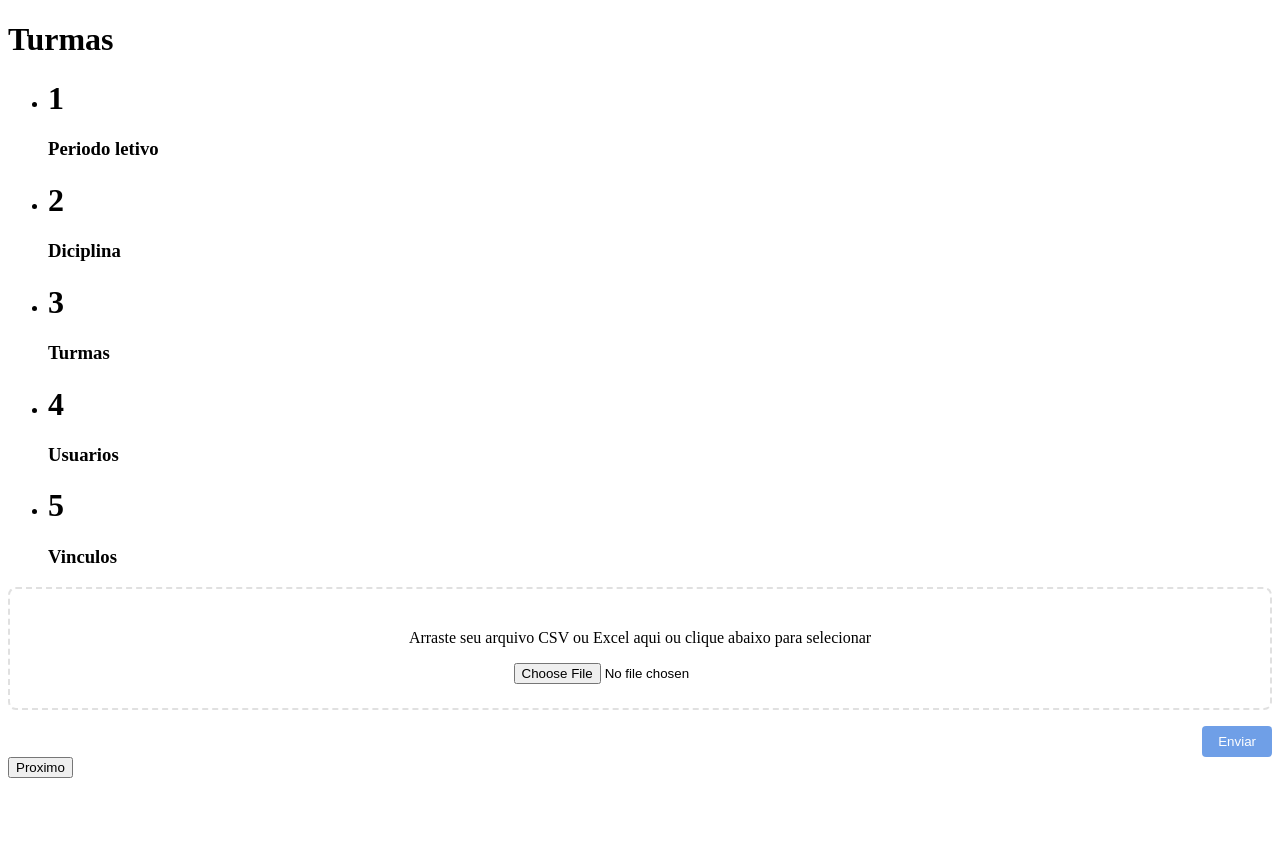
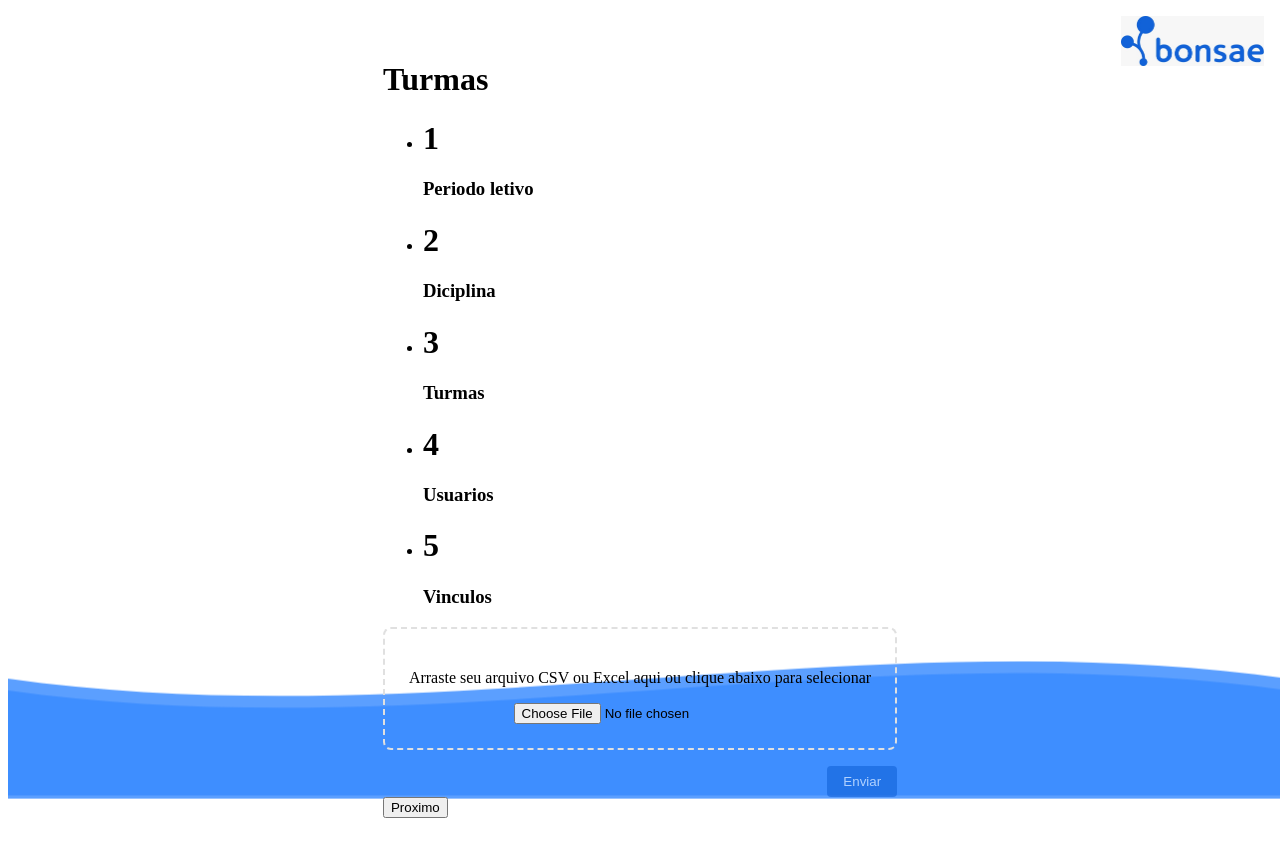
Before and after one commit to stheffanysantos/Project-Bonsae-Frontend, a Vue app: page /turmas in a window 1280 px wide. Before the commit the page ends 800 px from the top, so only its background shows below. Built offline with nearby package versions, Linux system fonts and the light colour scheme.

Commit message:
fundo animado

```diff
--- a/src/App.vue
+++ b/src/App.vue
@@ -1,11 +1,15 @@
 <template>
-  <div id="app">
+  <FundoAnimado id="app">
     <router-view />
-  </div>
+  </FundoAnimado>
 </template>
 
 <script>
+import FundoAnimado from './components/fundoAnimado.vue';
 export default {
+  components: {
+    FundoAnimado,
+  },
   name: 'App'
 }
 </script>
--- a/src/assets/css/style.css
+++ b/src/assets/css/style.css
@@ -30,15 +30,10 @@ body {
   justify-content: center;
   align-items: center;
   min-height: 100vh;
-  background-image: url(../img/fundoBonsae.png);
-  background-repeat: no-repeat;
-  background-size: cover;
-  background-position: center;
 }
 
 .fundo-principal{
   height: 100vh;
-  background-color: var(--bg-colo-sec);
 }
 
 .gradient-text {
@@ -300,7 +295,6 @@ button:disabled {
 }
 
 .content{
-  background-color: #f1efef8c;
   display: flex;
   justify-content: center;
   align-items: center;
--- /dev/null
+++ b/src/components/fundoAnimado.vue
@@ -0,0 +1,81 @@
+<template>
+  <div class="wallpaper-container">
+    <!-- Ondas animadas (verticalmente) -->
+    <svg class="waves" viewBox="0 0 1440 320" preserveAspectRatio="none">
+      <path class="wave wave1" d="M0,160 C480,240 960,80 1440,160 L1440,320 L0,320 Z" />
+      <path class="wave wave2" d="M0,180 C480,260 960,100 1440,180 L1440,320 L0,320 Z" />
+    </svg>
+
+    <!-- Conteúdo -->
+    <div class="content">
+      <slot></slot>
+    </div>
+
+    <!-- Logo no canto superior direito -->
+    <img src="../assets/img/logo.jpg" class="logo" alt="Logo Bonsae" />
+  </div>
+</template>
+
+<script setup>
+// Nada por enquanto
+</script>
+
+<style scoped>
+.wallpaper-container {
+  background: white;
+  overflow: scroll;
+}
+
+.logo {
+  position: absolute;
+  top: 1rem;
+  right: 1rem;
+  height: 50px;
+  z-index: 10;
+}
+
+.content {
+  position: relative;
+  z-index: 5;
+  padding: 2rem;
+  display: flex;
+  flex-direction: column;
+  align-items: center;
+  justify-content: center;
+  height: 100%;
+}
+
+/* Ondas */
+.waves {
+  position: absolute;
+  bottom: 0;
+  width: 100%;
+  height: 30%;
+  z-index: 1;
+}
+
+.wave {
+  fill: #1677ff;
+  opacity: 0.7;
+  animation: waveFloat 6s ease-in-out infinite;
+}
+
+.wave2 {
+  fill: #1677ff;
+  opacity: 0.4;
+  animation-delay: -3s;
+}
+
+/* Movimento suave vertical */
+@keyframes waveFloat {
+
+  0%,
+  100% {
+    transform: translateY(0);
+  }
+
+  50% {
+    transform: translateY(-8px);
+  }
+}
+</style>
--- a/src/views/HomePage.vue
+++ b/src/views/HomePage.vue
@@ -13,11 +13,8 @@
 </template>
 
 <script>
+
 export default {
-  data() {
-    return {
-    };
-  },
   methods: {
     goProcessos() {
       this.$router.push('/processos');
```
Also changed, not shown: src/assets/img/logo.jpg (added).
